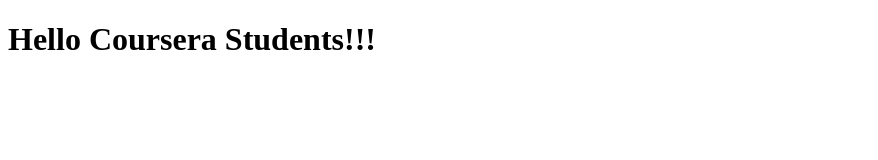
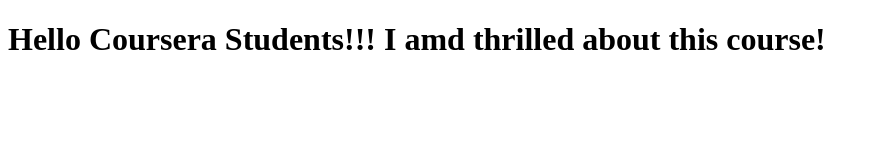
Before and after one commit to Isaac0liveira/coursera-test, a plain HTML site: page index.html in a window 1280 px wide. Shown: the whole page, without its empty margins (0-878 px from the left). Drawn offline with Linux system fonts and the light colour scheme.

Commit message:
New commit

```diff
--- a/index.html
+++ b/index.html
@@ -5,6 +5,6 @@
     <title>Hello Coursera</title>
 </head>
 <body>
-    <h1>Hello Coursera Students!!!</h1>
+    <h1>Hello Coursera Students!!! I amd thrilled about this course!</h1>
 </body>
 </html>
```
